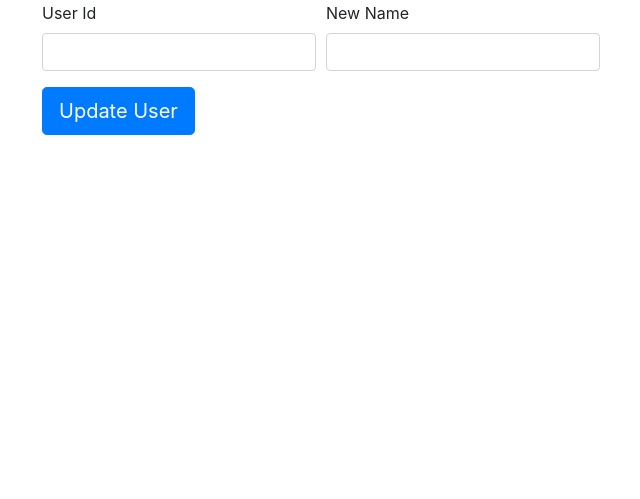
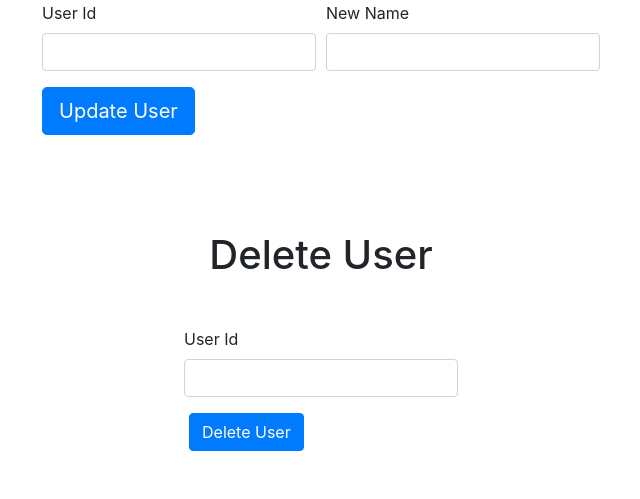
Before and after one commit to ollie-mi/hillel.php-advanced.homework, a PHP site: page /lesson-2/index.php in a window 1280 px wide. Shown: the part 813-1312 px from the top of the page, without its empty margins (319-959 px from the left). Before the commit the page ends 948 px from the top, so only its background shows below. Run offline with PHP 8.4, Linux system fonts and the light colour scheme.

Commit message:
lesson-2 delete user

```diff
--- a/lesson-2/db/db_connection.php
+++ b/lesson-2/db/db_connection.php
@@ -34,7 +34,7 @@ try {
         throw new \RuntimeException(sprintf('Directory "%s" was not created', $dir));
     }
     file_put_contents($dir . '/db_logs.log', $e->getMessage() . PHP_EOL);
-    $_SESSION['errors']['message'] = 'Database connection error!';
+    $_SESSION['db_errors']['message'] = 'Database connection error!';
     header('Location: /lesson-2/index.php');
     exit();
 }
--- a/lesson-2/db/update.php
+++ b/lesson-2/db/update.php
@@ -17,7 +17,7 @@ if (!is_null($userId) && !is_null($newName)) {
     ]);
     $user = $stmt->fetch();
     if (empty($user)) {
-        $_SESSION['update_errors']['message'] = 'There is no user with Id = ' . $userId;
+        $_SESSION['errors']['update_message'] = 'There is no user with Id = ' . $userId;
         header('Location: /lesson-2/index.php');
         exit();
     }
@@ -30,9 +30,9 @@ if (!is_null($userId) && !is_null($newName)) {
         'new_name' => $newName
     ]);
 
-    $_SESSION['update_success']['message'] = "Congratulations! User's name has been updated!";
+    $_SESSION['success']['update_message'] = "Congratulations! User's name has been updated!";
 } else {
-    $_SESSION['update_errors']['message'] = "All fields should be filled in!";
+    $_SESSION['errors']['update_message'] = "All fields should be filled in!";
 }
 
 header('Location: /lesson-2/index.php');
--- a/lesson-2/index.php
+++ b/lesson-2/index.php
@@ -13,16 +13,21 @@
     <div class="container">
         <!-- INSERT USER -->
         <div class="insert-form">
+            <?php if (isset($_SESSION['db_errors'])): ?>
+            <div class="alert alert-danger" role="alert">
+                <p><?= $_SESSION['db_errors']['message'] ?></p>
+            </div>
+            <?php endif ?>
             <div class="row">
                 <div class="mx-auto my-5">
                     <h1 class="text-center mb-5">Insert User</h1>
-                    <?php if (isset($_SESSION['success'])): ?>
+                    <?php if (isset($_SESSION['success']['insert_message'])): ?>
                         <div class="alert alert-success" role="alert">
-                            <p><?= $_SESSION['success']['message'] ?></p>
+                            <p><?= $_SESSION['success']['insert_message'] ?></p>
                         </div>
-                    <?php elseif (isset($_SESSION['errors'])): ?>
+                    <?php elseif (isset($_SESSION['errors']['insert_message'])): ?>
                         <div class="alert alert-danger" role="alert">
-                            <p><?= $_SESSION['errors']['message'] ?></p>
+                            <p><?= $_SESSION['errors']['insert_message'] ?></p>
                         </div>
                     <?php endif ?>
                     <form action="db/insert.php" method="post" class="justify-content-center">
@@ -72,20 +77,20 @@
             <div class="row">
                 <div class="mx-auto my-5">
                     <h1 class="text-center mb-5">Update User</h1>
-                    <?php if (isset($_SESSION['update_success'])): ?>
+                    <?php if (isset($_SESSION['success']['update_message'])): ?>
                         <div class="alert alert-success" role="alert">
-                            <p><?= $_SESSION['update_success']['message'] ?></p>
+                            <p><?= $_SESSION['success']['update_message'] ?></p>
                         </div>
-                    <?php elseif (isset($_SESSION['update_errors'])): ?>
+                    <?php elseif (isset($_SESSION['errors']['update_message'])): ?>
                         <div class="alert alert-danger" role="alert">
-                            <p><?= $_SESSION['update_errors']['message'] ?></p>
+                            <p><?= $_SESSION['errors']['update_message'] ?></p>
                         </div>
                     <?php endif ?>
                     <form action="db/update.php" method="post" class="justify-content-center">
                         <div class="form-row">
                             <div class="form-group col-md-6">
                                 <label for="inputId">User Id</label>
-                                <input type="text" class="form-control" id="inputId" name="user_id">
+                                <input type="number" class="form-control" id="inputId" name="user_id">
                             </div>
                             <div class="form-group col-md-6">
                                 <label for="inputNewName">New Name</label>
@@ -97,17 +102,35 @@
                 </div>
             </div>
         </div>
+        <!-- DELETE USER -->
+        <div class="delete-form">
+            <div class="row">
+                <div class="mx-auto my-5">
+                    <h1 class="text-center mb-5">Delete User</h1>
+                    <?php if (isset($_SESSION['success']['delete_message'])): ?>
+                        <div class="alert alert-success" role="alert">
+                            <p><?= $_SESSION['success']['delete_message'] ?></p>
+                        </div>
+                    <?php elseif (isset($_SESSION['errors']['delete_message'])): ?>
+                        <div class="alert alert-danger" role="alert">
+                            <p><?= $_SESSION['errors']['delete_message'] ?></p>
+                        </div>
+                    <?php endif ?>
+                    <form action="db/delete.php" method="post" class="justify-content-center">
+                        <div class="form-row">
+                            <div class="form-group">
+                                <label for="inputId">User Id</label>
+                                <input type="number" class="form-control" id="inputId" name="user_id">
+                            </div>
+                        </div>
+                        <button type="submit" class="btn btn-primary">Delete User</button>
+                    </form>
+                </div>
+            </div>
+        </div>
     </div>
 
-    <!--    <script src="https://code.jquery.com/jquery-3.4.1.slim.min.js"-->
-    <!--            integrity="sha384-J6qa4849blE2+poT4WnyKhv5vZF5SrPo0iEjwBvKU7imGFAV0wwj1yYfoRSJoZ+n"-->
-    <!--            crossorigin="anonymous"></script>-->
-    <!--    <script src="https://cdn.jsdelivr.net/npm/popper.js@1.16.0/dist/umd/popper.min.js"-->
-    <!--            integrity="sha384-Q6E9RHvbIyZFJoft+2mJbHaEWldlvI9IOYy5n3zV9zzTtmI3UksdQRVvoxMfooAo"-->
-    <!--            crossorigin="anonymous"></script>-->
-    <!--    <script src="https://stackpath.bootstrapcdn.com/bootstrap/4.4.1/js/bootstrap.min.js"-->
-    <!--            integrity="sha384-wfSDF2E50Y2D1uUdj0O3uMBJnjuUD4Ih7YwaYd1iqfktj0Uod8GCExl3Og8ifwB6"-->
-    <!--            crossorigin="anonymous"></script>-->
+
     </body>
     </html>
-<?php unset($_SESSION['errors'], $_SESSION['success'], $_SESSION['update_success'], $_SESSION['update_errors']) ?>
+<?php unset($_SESSION['db_errors'], $_SESSION['errors'], $_SESSION['success']) ?>
--- a/lesson-2/sql/shop_db.sql
+++ b/lesson-2/sql/shop_db.sql
@@ -99,8 +99,8 @@ CREATE TABLE IF NOT EXISTS `hillel_shop`.`user_profile` (
     CONSTRAINT `fk_user_profile_user`
         FOREIGN KEY (`user_id`)
             REFERENCES `hillel_shop`.`user` (`id`)
-            ON DELETE RESTRICT
-            ON UPDATE RESTRICT
+            ON DELETE CASCADE
+            ON UPDATE CASCADE
 ) ENGINE = InnoDB;
 
 --
```
Also changed, not shown: lesson-2/db/delete.php (added, +37 -0 lines), lesson-2/db/insert.php (+4 -4 lines).
